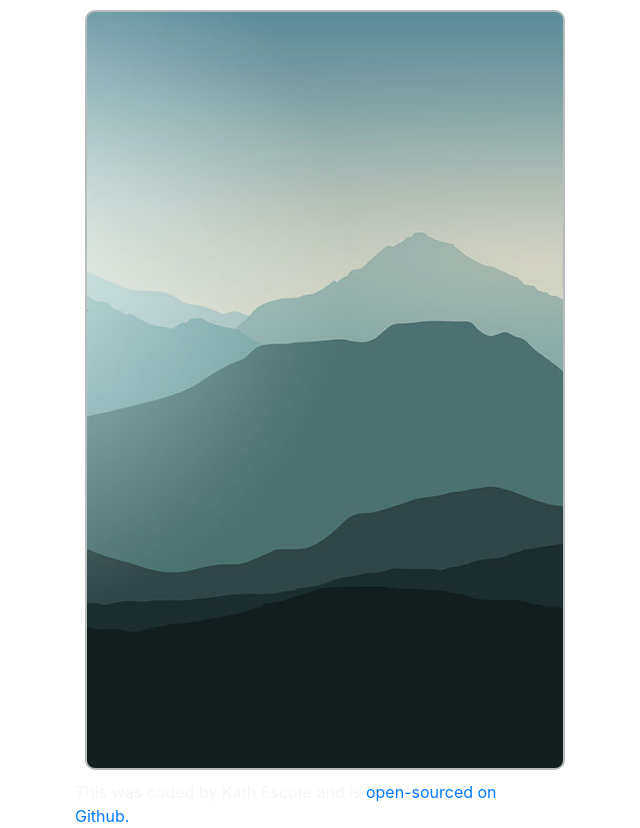
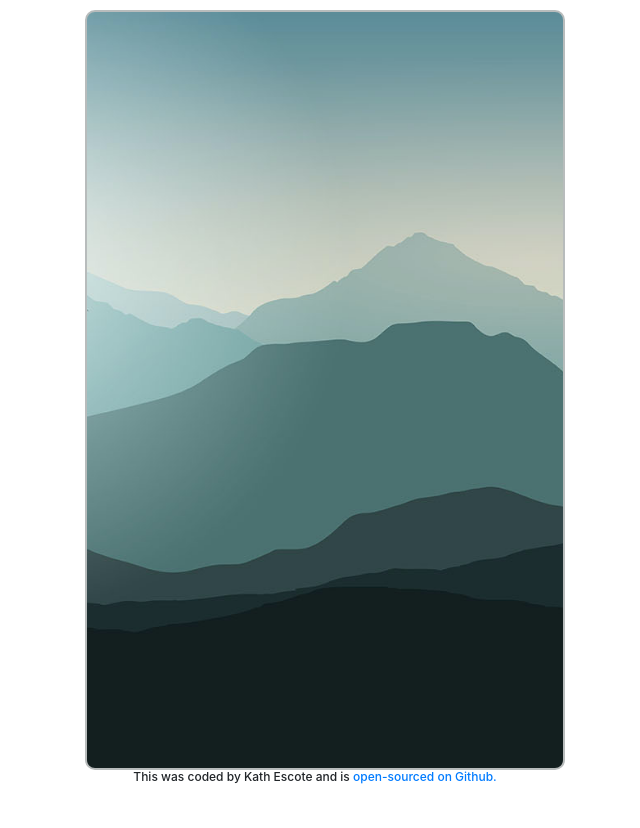
Before and after one commit to kathleenjade/react-weather-app, a React (Create React App) app: page / in a window 1280 px wide. Shown: the whole page, without its empty margins (325-965 px from the left). After the commit the page ends 800 px from the top, so only its background shows below. Built offline with nearby package versions, Linux system fonts and the light colour scheme; no server answers.

Commit message:
updated  styling

```diff
--- a/src/App.css
+++ b/src/App.css
@@ -2,12 +2,12 @@
     max-width: 480px;
     display: block;
     margin: 0 auto;
-    color: #f6f5f5;
 }
 .container {
     min-height: 95vh;
     margin: 10px;
     padding: 10px;
+    color: #f6f5f5;
     border: 2px solid #b8bcbc;
     border-radius: 10px;
     background-image: url('./backgroundimages/warm.jpg');
@@ -18,7 +18,11 @@
 .container.cool {
     background-image: url('./backgroundimages/tree-crop.jpg');
 }
-.footer {
+h2 {
     font-size: 12px;
-    color: black;
+    text-align: center;
+    padding-top: 0px;
+    margin-top: 0px;
+    position: relative;
+    margin-top:-10px;
 }
--- a/src/App.js
+++ b/src/App.js
@@ -7,11 +7,11 @@ function App() {
       <div className="container cool">
       <Weather defaultCity="London" />
       </div>
-      <footer> This was coded by Kath Escote and is {" "}
+      <h2> This was coded by Kath Escote and is {" "}
         <a href="https://github.com/kathleenjade/react-weather-app" target="_blank" rel="noreferrer">
         open-sourced on Github.
         </a>
-      </footer>
+      </h2>
     </div>
   );
 }
--- a/src/WeatherInfo.css
+++ b/src/WeatherInfo.css
@@ -33,11 +33,10 @@
 h1 {
     padding-top: 20px;
     padding-bottom: 20px;
-
 }
 .weather-box {
     border: 1px solid #cbdcdc;
-    background-color: rgba(255, 255, 255, 0.1);
+    background-color: rgba(255, 255, 255, 0.2);
     border-radius: 10px;
 
     text-shadow: 1px 2px rgba(50, 50, 70, 0.5);
```
Also changed, not shown: 1 other file (tests, documents, lock files or other folders).
